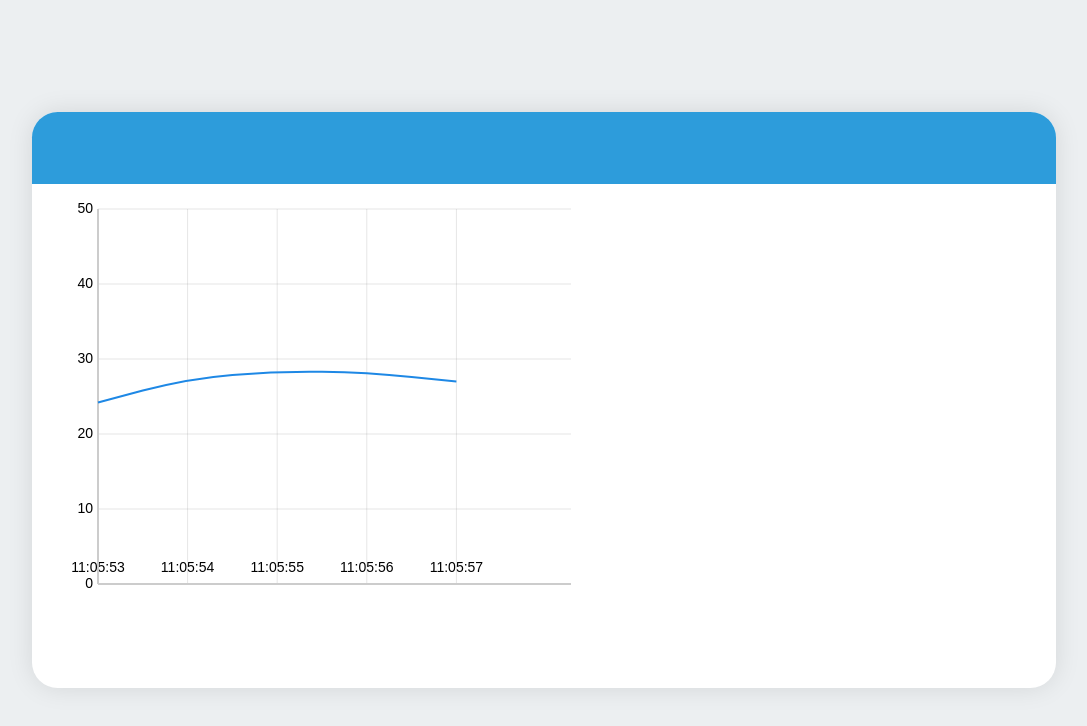
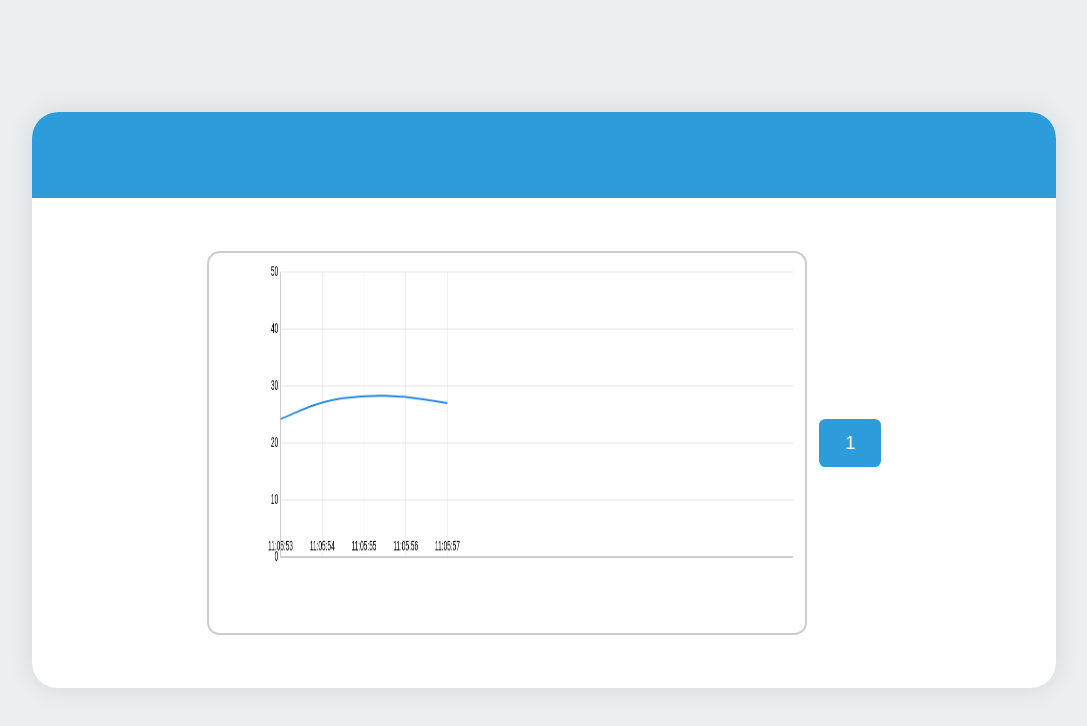
Before and after one commit to hhorus-f/CyberGardenNeyro, a plain HTML site: page index.html in a window 1280 px wide. Shown: the whole page, without its empty margins (96-1183 px from the left). Drawn offline with Linux system fonts and the light colour scheme.

Commit message:
Почти гтово

```diff
--- a/diag.js
+++ b/diag.js
@@ -3,51 +3,101 @@ const ctx = canvas.getContext('2d');
 
 let data = [];
 let offsetX = 0;
+let targetOffsetX = 0;
 let isDragging = false;
+let manualScroll = false;
 let startX = 0;
+let resumeTimer = null;
 
-// Настройка canvas под адаптивные размеры
+// --- Настройка canvas ---
 function resizeCanvas() {
-    // canvas.width = window.innerWidth * 0.5;
-    // canvas.height = window.innerHeight * 0.2;
+    canvas.width = window.innerWidth;
+    canvas.height = window.innerHeight * 0.5;
     draw();
 }
 window.addEventListener('resize', resizeCanvas);
 resizeCanvas();
 
-// Панорамирование мышью
+// --- Ограничение смещения по X ---
+function limitOffset() {
+    const marginLeft = canvas.width * 0.12;
+    const stepX = window.innerWidth * 0.07;
+    const minOffset = Math.min(0, canvas.width - marginLeft - (data.length - 1) * stepX);
+    offsetX = Math.max(minOffset, Math.min(offsetX, 0));
+}
+
+// --- Остановка ручного скролла ---
+function stopManualScroll() {
+    isDragging = false;
+    resumeTimer = setTimeout(() => manualScroll = false, 2000);
+}
+
+// --- Панорамирование мышью ---
 canvas.addEventListener('mousedown', e => {
     isDragging = true;
+    manualScroll = true;
     startX = e.offsetX;
+    if (resumeTimer) clearTimeout(resumeTimer);
 });
 canvas.addEventListener('mousemove', e => {
     if (isDragging) {
         offsetX += e.offsetX - startX;
         startX = e.offsetX;
+        limitOffset();
         draw();
     }
 });
-canvas.addEventListener('mouseup', () => isDragging = false);
-canvas.addEventListener('mouseleave', () => isDragging = false);
+canvas.addEventListener('mouseup', stopManualScroll);
+canvas.addEventListener('mouseleave', () => { if (isDragging) stopManualScroll(); });
 
-// Генерация случайных данных каждую секунду
+// --- Панорамирование сенсорное (для мобильных) ---
+canvas.addEventListener('touchstart', e => {
+    if (e.touches.length === 1) {
+        isDragging = true;
+        manualScroll = true;
+        startX = e.touches[0].clientX;
+        if (resumeTimer) clearTimeout(resumeTimer);
+    }
+    e.preventDefault();
+}, { passive: false });
+
+canvas.addEventListener('touchmove', e => {
+    if (isDragging && e.touches.length === 1) {
+        const x = e.touches[0].clientX;
+        offsetX += x - startX;
+        startX = x;
+        limitOffset();
+        draw();
+    }
+    e.preventDefault();
+}, { passive: false });
+
+canvas.addEventListener('touchend', stopManualScroll, { passive: false });
+canvas.addEventListener('touchcancel', stopManualScroll, { passive: false });
+
+// --- Генерация данных ---
 setInterval(() => {
     const now = Date.now();
     const val = 20 + Math.random() * 10;
     data.push({ x: now, y: val });
 
-    // Автопрокрутка, если пользователь не дергает мышью
-    if (!isDragging) {
-    const chartWidth = canvas.width * 0.88 - canvas.width * 0.02; // ширина графика
-    const stepX = window.innerWidth * 0.07; // шаг в vw
-    offsetX = Math.min(0, chartWidth - (data.length - 1) * stepX);
-}
+    const stepX = window.innerWidth * 0.07;
+    const chartWidth = canvas.width - canvas.width * 0.12 - canvas.width * 0.02;
+    targetOffsetX = Math.min(0, chartWidth - (data.length - 1) * stepX);
+
     draw();
 }, 1000);
 
+// --- Отрисовка графика ---
 function draw() {
     const width = canvas.width;
     const height = canvas.height;
+
+    // --- Автоскролл ---
+    if (!manualScroll) {
+        offsetX += (targetOffsetX - offsetX) * 0.1;
+        limitOffset();
+    }
 
     ctx.clearRect(0, 0, width, height);
 
@@ -55,20 +105,19 @@ function draw() {
     const marginBottom = height * 0.2;
     const chartWidth = width - marginLeft - width * 0.02;
     const chartHeight = height - marginBottom - height * 0.05;
-
     const yMin = 0;
     const yMax = 50;
+    const stepX = window.innerWidth * 0.07;
 
-    // --- Горизонтальная сетка ---
+    // --- Горизонтальная сетка и подписи Y ---
     ctx.strokeStyle = 'rgba(0,0,0,0.1)';
     ctx.lineWidth = 1;
-    const yStep = 10;
-    const fontSize = 14;
     ctx.fillStyle = '#000';
-    ctx.font = `${fontSize}px Arial`;
+    ctx.font = '14px Arial';
     ctx.textAlign = 'right';
     ctx.textBaseline = 'middle';
-    for (let y = yMin; y <= yMax; y += yStep) {
+
+    for (let y = yMin; y <= yMax; y += 10) {
         const py = chartHeight - ((y - yMin) / (yMax - yMin)) * chartHeight + height * 0.05;
         ctx.beginPath();
         ctx.moveTo(marginLeft, py);
@@ -80,10 +129,9 @@ function draw() {
     // --- Вертикальная сетка и подписи времени ---
     ctx.textAlign = 'center';
     ctx.textBaseline = 'top';
-    const stepX = window.innerWidth * 0.07; // фиксированное расстояние между точками
     for (let i = 0; i < data.length; i++) {
-        const x = marginLeft + i * stepX + offsetX;
-        if (x < marginLeft - stepX) continue; // не рисуем слишком левую область
+        let x = marginLeft + i * stepX + offsetX;
+        if (x < marginLeft) continue;
         if (x > width - width * 0.02) break;
 
         ctx.beginPath();
@@ -107,21 +155,37 @@ function draw() {
     ctx.stroke();
 
     // --- Линия графика ---
-    if (data.length < 2) return;
+    if (data.length >= 2) {
         ctx.strokeStyle = '#1E88E5';
         ctx.lineWidth = 2;
         ctx.beginPath();
+
         for (let i = 0; i < data.length - 1; i++) {
-        const x0 = marginLeft + i * stepX + offsetX;
-        const y0 = chartHeight - ((data[i].y - yMin) / (yMax - yMin)) * chartHeight + height * 0.05;
-        const x1 = marginLeft + (i + 1) * stepX + offsetX;
-        const y1 = chartHeight - ((data[i + 1].y - yMin) / (yMax - yMin)) * chartHeight + height * 0.05;
+            let x0 = marginLeft + i * stepX + offsetX;
+            let y0 = chartHeight - ((data[i].y - yMin) / (yMax - yMin)) * chartHeight + height * 0.05;
+            let x1 = marginLeft + (i + 1) * stepX + offsetX;
+            let y1 = chartHeight - ((data[i + 1].y - yMin) / (yMax - yMin)) * chartHeight + height * 0.05;
+
+            if (x0 < marginLeft) x0 = marginLeft;
+            if (x1 < marginLeft) x1 = marginLeft;
+
             const cx = (x0 + x1) / 2;
-        ctx.quadraticCurveTo(x0, y0, cx, (y0 + y1)/2);
+            const cy = (y0 + y1) / 2;
+
+            if (i === 0) ctx.moveTo(x0, y0);
+            ctx.quadraticCurveTo(x0, y0, cx, cy);
         }
+
         const last = data.length - 1;
-    const lastX = marginLeft + last * stepX + offsetX;
-    const lastY = chartHeight - ((data[last].y - yMin) / (yMax - yMin)) * chartHeight + height * 0.05;
+        let lastX = marginLeft + last * stepX + offsetX;
+        let lastY = chartHeight - ((data[last].y - yMin) / (yMax - yMin)) * chartHeight + height * 0.05;
+        if (lastX < marginLeft) lastX = marginLeft;
         ctx.lineTo(lastX, lastY);
+
         ctx.stroke();
     }
+
+    requestAnimationFrame(draw);
+}
+
+draw();
--- a/index.css
+++ b/index.css
@@ -6,7 +6,9 @@
 
 html, body {
     height: 100%;
-    overflow: hidden; /* гарантированно убираем скролл */
+    width: 100%;
+    overflow: hidden;
+    font-family: sans-serif;
 }
 
 body {
@@ -14,34 +16,77 @@ body {
     justify-content: center;
     align-items: center;
     background-color: #ECEFF1;
-    min-height: 100vh; /* всегда по высоте экрана */
 }
 
 .MedCard {
     width: 80vw;
+    max-width: 1200px;
     height: 45vw;
+    max-height: 700px;
     background-color: white;
     border-radius: 2vw;
     box-shadow: 0 0 2vw rgba(0, 0, 0, 0.1);
     display: flex;
     flex-direction: column;
+    overflow: hidden;
+}
+
+.head {
+    background-color: #2D9CDB;
+    height: 15%;
+    border-radius: 2vw 2vw 0 0;
 }
 
 .content {
     display: flex;
     flex: 1;
+    gap: 1vw;
+    justify-content: center;
+    align-items: center;
+    padding: 1vw;
 }
 
-.left, .right {
-    flex: 1;
+.left {
     display: flex;
     justify-content: center;
     align-items: center;
 }
 
+.right {
+    display: flex;
+    justify-content: center;
+    align-items: center;
+}
 
-.head{
+/* Фиксированный размер графика */
+.canvas-wrapper {
+    width: 40vw;    /* фиксированная ширина */
+    height: 30vw;   /* фиксированная высота */
+    max-width: 600px;  /* ограничение на большие экраны */
+    max-height: 450px;
+    display: flex;
+    justify-content: center;
+    align-items: center;
+}
+
+canvas {
+    width: 100%;
+    height: 100%;
+    border: 0.2vw solid #ccc;
+    border-radius: 1vw;
+}
+
+.btn {
+    padding: 1vw 2vw;
+    font-size: 1.5vw;
+    border: none;
+    border-radius: 0.5vw;
     background-color: #2D9CDB;
-    height: 10vw;
-    border-radius:2vw 2vw 0 0;
+    color: white;
+    cursor: pointer;
+    transition: background 0.3s;
 }
+
+.btn:hover {
+    background-color: #1B7DBF;
+}
--- a/index.html
+++ b/index.html
@@ -10,10 +10,12 @@
             <div class="content">
                 <div class="left">
                     <div class="canvas-wrapper" style="width: 1500px;"> <!-- ширина больше окна для прокрутки -->
-                        <canvas id="chart" width="550vw" height="500vw"></canvas>
+                        <canvas id="chart"></canvas>
                     </div>
                 </div>
-                <div class="right"></div>
+                <div class="right">
+                    <button class="btn">1</button>
+                </div>
             </div>
         </div>
         <script src="diag.js"></script>
```
Lines whose indentation alone changed are shown as unchanged.
